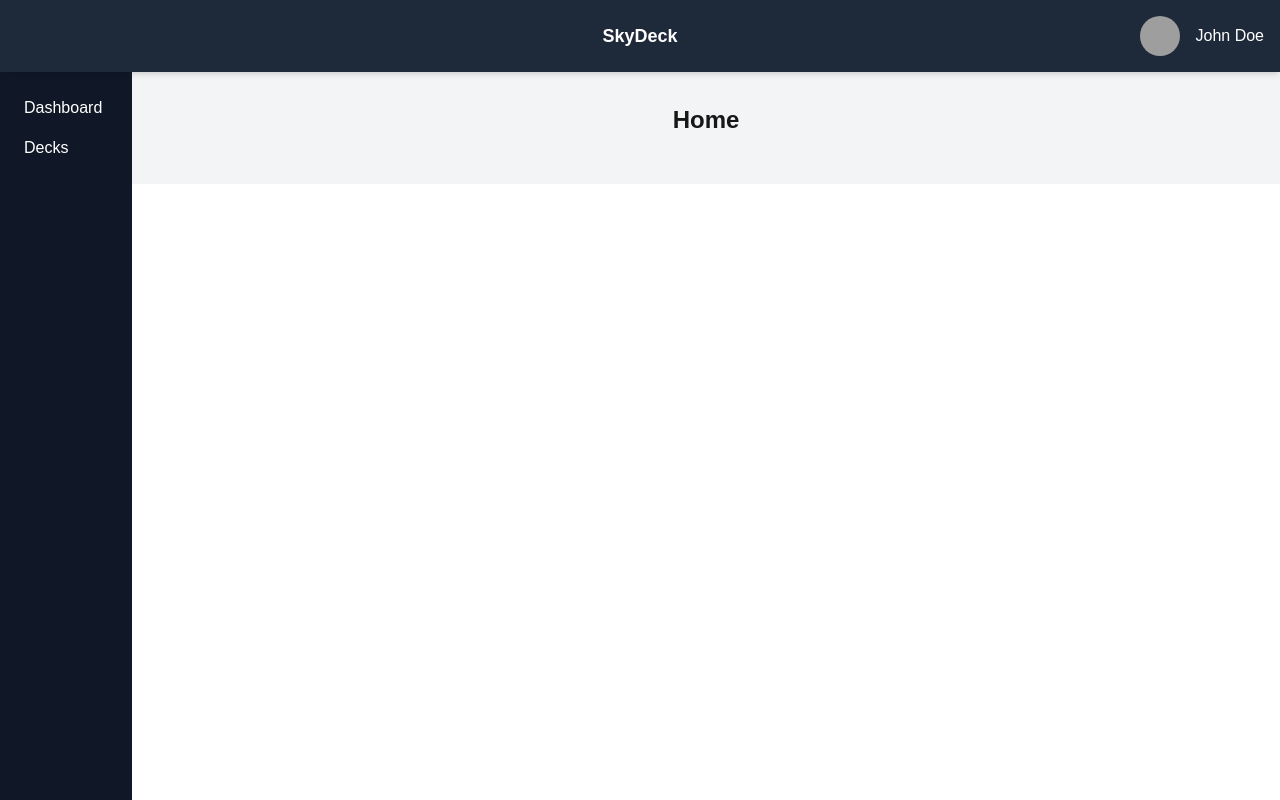
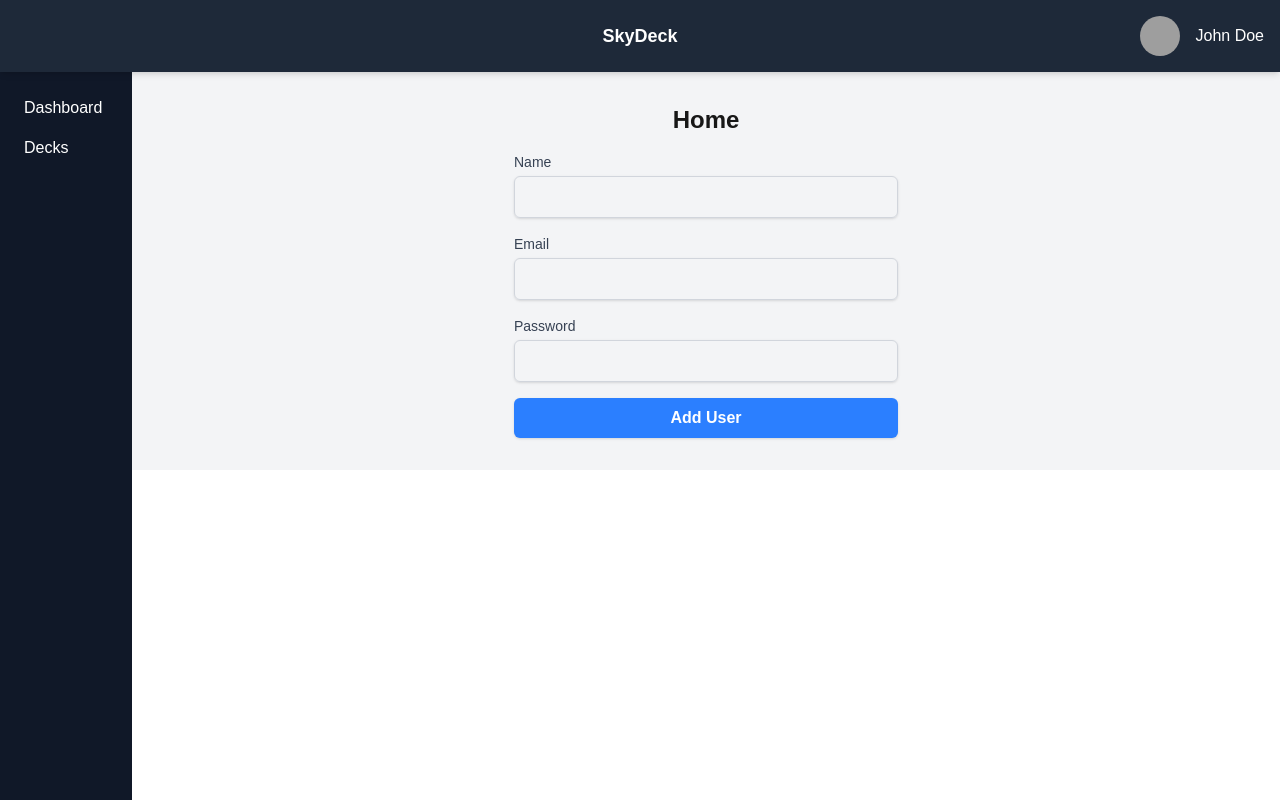
Before and after one commit to Zmyhrer/SkyDeck, a Next.js app in the folder weather-frontend/skydeck/: page / in a window 1280 px wide. Built offline with nearby package versions, Linux system fonts and the light colour scheme; grey boxes are pictures that could not be loaded.

Commit message:
Added add-user api

```diff
--- a/weather-frontend/skydeck/package.json
+++ b/weather-frontend/skydeck/package.json
@@ -10,6 +10,8 @@
   },
   "dependencies": {
     "@heroicons/react": "^2.2.0",
+    "bcryptjs": "^3.0.2",
+    "dotenv": "^16.5.0",
     "next": "^15.2.1",
     "react": "^19.0.0",
     "react-dom": "^19.0.0",
@@ -20,10 +22,12 @@
     "@eslint/eslintrc": "^3",
     "@tailwindcss/postcss": "^4",
     "@types/node": "^20",
+    "@types/pg": "^8.15.1",
     "@types/react": "^19",
     "@types/react-dom": "^19",
     "eslint": "^9",
     "eslint-config-next": "15.2.1",
+    "pg": "^8.15.6",
     "tailwindcss": "^4",
     "typescript": "^5"
   }
--- /dev/null
+++ b/weather-frontend/skydeck/src/app/api/add-user/route.ts
@@ -0,0 +1,46 @@
+import { NextResponse } from "next/server";
+import pool from "../../../lib/db";
+import bcrypt from "bcryptjs";
+
+export async function POST(req: Request) {
+  try {
+    const { username, email, password } = await req.json();
+
+    if (!username || !email || !password) {
+      return NextResponse.json(
+        { success: false, message: "All fields are required" },
+        { status: 400 }
+      );
+    }
+
+    const hashedPassword = await bcrypt.hash(password, 10);
+
+    const result = await pool.query(
+      "INSERT INTO users (username, email, password) VALUES ($1, $2, $3) RETURNING user_id",
+      [username, email, hashedPassword]
+    );
+
+    if (result.rows.length > 0) {
+      return NextResponse.json(
+        {
+          success: true,
+          message: "User successfully added",
+          user_id: result.rows[0].user_id,
+        },
+        { status: 201 }
+      );
+    } else {
+      return NextResponse.json(
+        { success: false, message: "Failed to add user" },
+        { status: 500 }
+      );
+    }
+  } catch (error) {
+    console.error("Error:", error);
+    const errorMessage = error instanceof Error ? error.message : String(error);
+    return NextResponse.json(
+      { success: false, message: `Internal error: ${errorMessage}` },
+      { status: 500 }
+    );
+  }
+}
--- a/weather-frontend/skydeck/src/app/api/deleteDeck/route.ts
+++ /dev/null
@@ -1,47 +0,0 @@
-import fs from "fs";
-import path from "path";
-
-const filePath = path.join(process.cwd(), "/src/data/decks.json");
-
-export async function DELETE(req: Request) {
-  try {
-    const { index } = await req.json(); // Get index from the request body
-    const file = fs.readFileSync(filePath, "utf-8");
-    const json = JSON.parse(file);
-
-    // Validate the index
-    if (index < 0 || index >= json.data.length) {
-      return new Response(
-        JSON.stringify({ success: false, message: "Invalid index" }),
-        { status: 400 }
-      );
-    }
-
-    const originalLength = json.data.length;
-
-    // Remove the deck at the given index
-    json.data.splice(index, 1);
-
-    // If no deck was deleted, return an error
-    if (json.data.length === originalLength) {
-      return new Response(
-        JSON.stringify({ success: false, message: "Deck not found" }),
-        { status: 404 }
-      );
-    }
-
-    // Write the updated data back to the JSON file
-    fs.writeFileSync(filePath, JSON.stringify(json, null, 2));
-
-    return new Response(
-      JSON.stringify({ success: true, message: "Deck deleted" }),
-      { status: 200 }
-    );
-  } catch (err) {
-    console.error("Error deleting deck:", err);
-    return new Response(
-      JSON.stringify({ success: false, message: "Internal server error" }),
-      { status: 500 }
-    );
-  }
-}
--- a/weather-frontend/skydeck/src/app/api/newUser/route.ts
+++ /dev/null
@@ -1 +0,0 @@
-export async function POST() {}
--- a/weather-frontend/skydeck/src/app/api/updateDeck/route.ts
+++ /dev/null
@@ -1,47 +0,0 @@
-import { promises as fs } from "fs";
-import path from "path";
-import { NextResponse } from "next/server";
-
-export async function POST(req: Request) {
-  try {
-    const body = await req.json();
-    const { index, deckName, elements } = body;
-
-    if (typeof index !== "number" || !deckName || !Array.isArray(elements)) {
-      return NextResponse.json(
-        { success: false, message: "Invalid input" },
-        { status: 400 }
-      );
-    }
-
-    const filePath = path.join(process.cwd(), "src", "data", "decks.json");
-    console.log("File path:", filePath); // Debugging line
-
-    // Read the JSON file
-    const file = await fs.readFile(filePath, "utf-8");
-    const json = JSON.parse(file);
-
-    // Check if the index is valid
-    if (!json.data || !Array.isArray(json.data) || !json.data[index]) {
-      return NextResponse.json(
-        { success: false, message: "Invalid deck index" },
-        { status: 404 }
-      );
-    }
-
-    // Update the specified deck
-    json.data[index].deckName = deckName;
-    json.data[index].elements = elements;
-
-    // Save the updated JSON
-    await fs.writeFile(filePath, JSON.stringify(json, null, 2), "utf-8");
-
-    return NextResponse.json({ success: true });
-  } catch (error) {
-    console.error("POST /api route error:", error);
-    return NextResponse.json(
-      { success: false, message: "Server error" },
-      { status: 500 }
-    );
-  }
-}
--- a/weather-frontend/skydeck/src/app/page.tsx
+++ b/weather-frontend/skydeck/src/app/page.tsx
@@ -1,9 +1,135 @@
-import React from "react";
+"use client";
+import React, { useState } from "react";
 
 const Home = () => {
+  // State for form fields
+  const [name, setName] = useState("");
+  const [email, setEmail] = useState("");
+  const [password, setPassword] = useState("");
+
+  // State for feedback message
+  const [message, setMessage] = useState<string | null>(null);
+  const [isLoading, setIsLoading] = useState(false);
+
+  // Handle form submission
+  const handleSubmit = async (e: React.FormEvent) => {
+    e.preventDefault();
+    setIsLoading(true);
+    setMessage(null); // Reset message before making the request
+
+    try {
+      // Call the Next.js API route to add the user
+      const response = await fetch("/api/add-user", {
+        method: "POST",
+        headers: {
+          "Content-Type": "application/json",
+        },
+        body: JSON.stringify({ username: name, email, password }),
+      });
+
+      const data = await response.json();
+
+      if (response.ok && data.success) {
+        setMessage("User successfully added to the database!");
+      } else {
+        setMessage(data.message || "Failed to add user. Please try again.");
+      }
+      // eslint-disable-next-line @typescript-eslint/no-unused-vars
+    } catch (error) {
+      setMessage("Error adding user. Please try again.");
+    } finally {
+      setIsLoading(false);
+    }
+
+    // Reset form fields
+    setName("");
+    setEmail("");
+    setPassword("");
+  };
+
   return (
     <div className="p-4">
       <h1 className="text-2xl font-semibold mb-4 flex justify-center">Home</h1>
+
+      <form onSubmit={handleSubmit} className="space-y-4 max-w-sm mx-auto">
+        {/* Name Field */}
+        <div>
+          <label
+            htmlFor="name"
+            className="block text-sm font-medium text-gray-700"
+          >
+            Name
+          </label>
+          <input
+            id="name"
+            type="text"
+            value={name}
+            onChange={(e) => setName(e.target.value)}
+            className="mt-1 block w-full px-3 py-2 border border-gray-300 rounded-md shadow-sm"
+            required
+          />
+        </div>
+
+        {/* Email Field */}
+        <div>
+          <label
+            htmlFor="email"
+            className="block text-sm font-medium text-gray-700"
+          >
+            Email
+          </label>
+          <input
+            id="email"
+            type="email"
+            value={email}
+            onChange={(e) => setEmail(e.target.value)}
+            className="mt-1 block w-full px-3 py-2 border border-gray-300 rounded-md shadow-sm"
+            required
+          />
+        </div>
+
+        {/* Password Field */}
+        <div>
+          <label
+            htmlFor="password"
+            className="block text-sm font-medium text-gray-700"
+          >
+            Password
+          </label>
+          <input
+            id="password"
+            type="password"
+            value={password}
+            onChange={(e) => setPassword(e.target.value)}
+            className="mt-1 block w-full px-3 py-2 border border-gray-300 rounded-md shadow-sm"
+            required
+          />
+        </div>
+
+        {/* Submit Button */}
+        <div className="flex justify-center">
+          <button
+            type="submit"
+            className="w-full px-4 py-2 bg-blue-500 text-white font-semibold rounded-md shadow-sm hover:bg-blue-600"
+            disabled={isLoading}
+          >
+            {isLoading ? "Adding User..." : "Add User"}
+          </button>
+        </div>
+      </form>
+
+      {/* Feedback Message */}
+      {message && (
+        <div
+          className={`mt-4 p-4 text-center rounded-md ${
+            message.includes("successfully")
+              ? "bg-green-200 text-green-700"
+              : "bg-red-200 text-red-700"
+          }`}
+        >
+          {message}
+        </div>
+      )}
     </div>
   );
 };
--- /dev/null
+++ b/weather-frontend/skydeck/src/lib/db.ts
@@ -0,0 +1,21 @@
+import { Pool } from "pg";
+import dotenv from "dotenv";
+
+// Load environment variables from the .env.local file
+dotenv.config();
+
+export const checkConnection = async () => {
+  const client = await pool.connect();
+  await client.query("SELECT NOW()"); // Simple query to test connection
+  client.release();
+};
+
+const pool = new Pool({
+  user: process.env.POSTGRES_USER, // From .env.local
+  host: process.env.POSTGRES_HOST, // From .env.local
+  database: process.env.POSTGRES_DB, // From .env.local
+  password: process.env.POSTGRES_PASSWORD, // From .env.local
+  port: parseInt(process.env.POSTGRES_PORT!) || 5432, // Fallback to 5432 if not set
+});
+
+export default pool;
```
Also changed, not shown: 2 other files (tests, documents, lock files or other folders).
